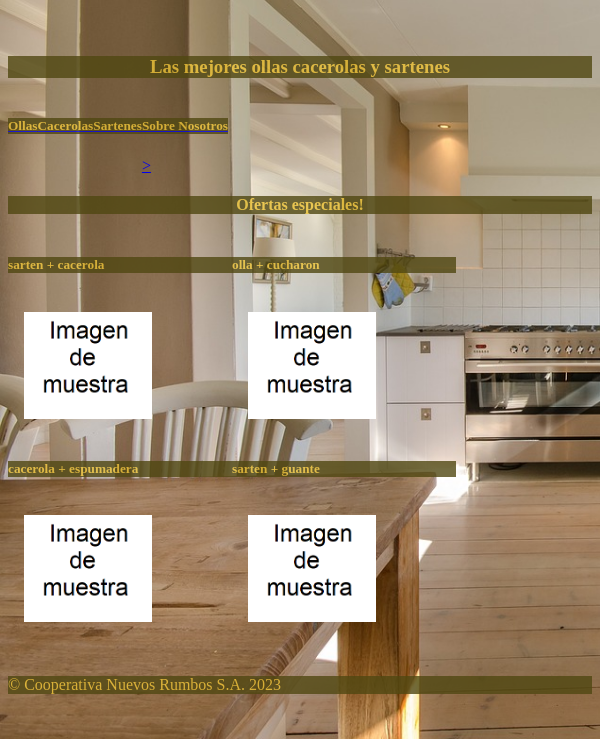
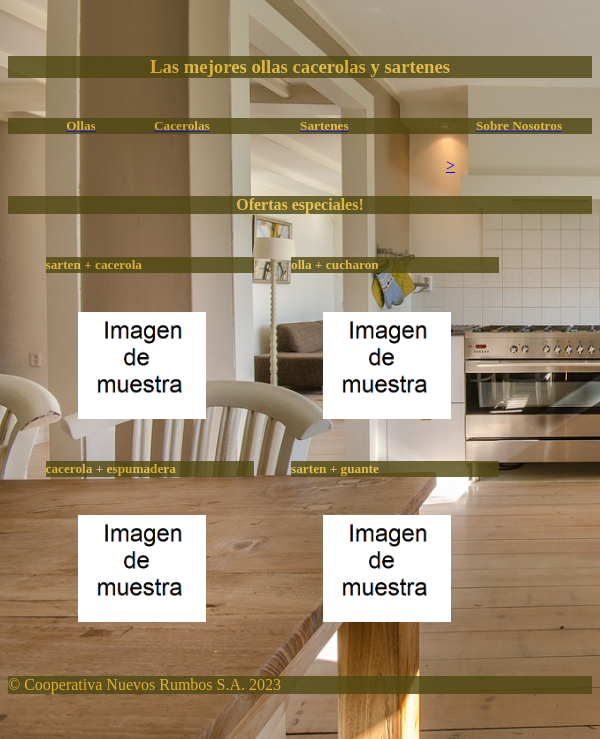
Before and after one commit to Ferna1990/Proyecto_Final, a plain HTML site: page Index.html in a window 600 px wide. Shown: the part 61-800 px from the top of the page. Drawn offline with Linux system fonts and the light colour scheme.

Commit message:
"v0.0.4"

```diff
--- a/css/estilos.css
+++ b/css/estilos.css
@@ -14,6 +14,7 @@ body{
         background-attachment: fixed;
     }
     .cont1{
+        width: 100%;
         display: flex;
         margin: 3px;
         padding: 1px;
@@ -49,12 +50,13 @@ body{
     }
     .box2{
         background-color: transparent;
-        width: 6rem;
+        width: 8rem;
         height: 7rem;
         padding: 4%;
         margin: 6%;
+        margin-left: 18%;
+        padding-left: 10%;
 
-        right: 50%;
 
     }
     .imagen1{
@@ -89,14 +91,21 @@ body{
     width: 100%;
 }
 .cont2{
-    width: 90%;
+    width: 100%;
 
 }
 .box1{
-    float: left;
+    float: right;
+    width: 25%;
    }
+.box1b{
+     width: 25%;
+}
 .box2{
-    width: 14rem;
+    width: 13rem;
+    margin-left: 20px;
+    padding-left: 3%;
+
 }
 .mapa1, .mapa3{
     display: none;
@@ -104,6 +113,7 @@ body{
 .imagen1{
     width: 8rem;
     padding: 1rem;
+    padding-left: 2rem;
 }
 .imagen2{
     width: 14rem;
```
